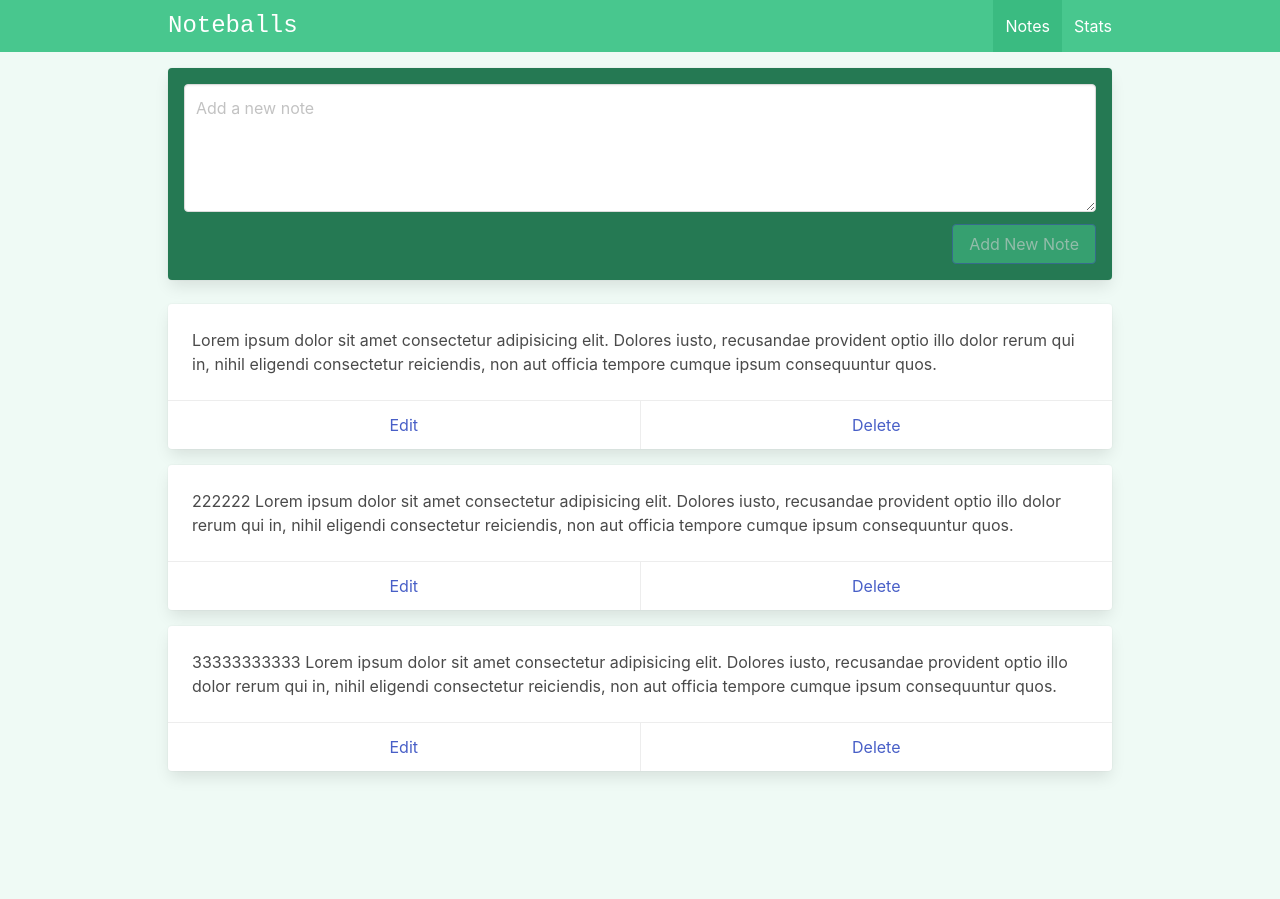
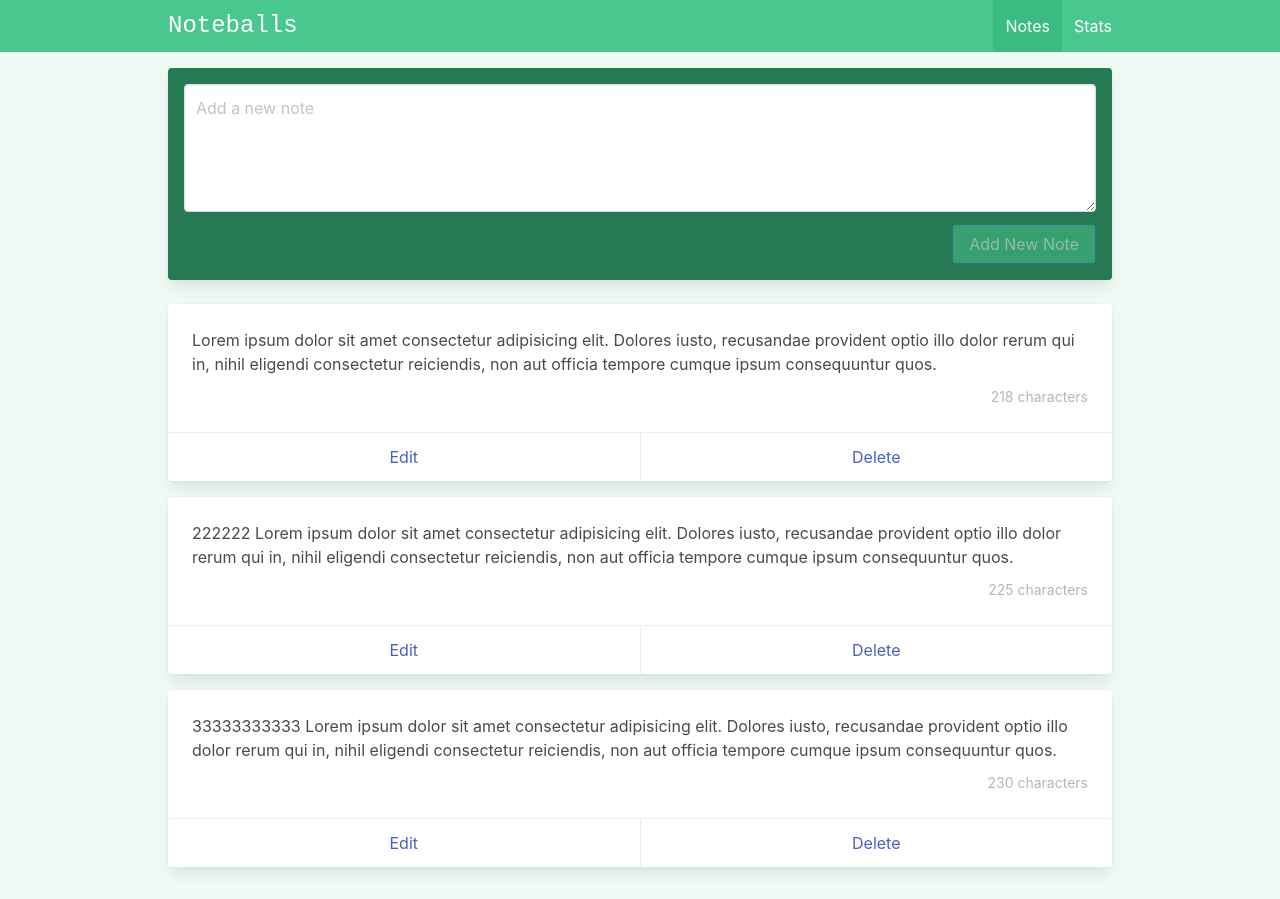
Before and after one commit to yashpwr/noteballs, a Vue app: page /#/ in a window 1280 px wide. Before the commit the page ends 803 px from the top, so only its background shows below. Built offline with nearby package versions, Linux system fonts and the light colour scheme.

Commit message:
Computed property Note Length

```diff
--- a/src/components/Notes/Notes.vue
+++ b/src/components/Notes/Notes.vue
@@ -3,6 +3,9 @@
     <div class="card-content">
       <div class="content">
         {{note.content}}
+        <div class="has-text-right has-text-grey-light mt-2">
+          <small>{{ characterLength }}  </small>
+        </div>
       </div>
     </div>
     <footer class="card-footer">
@@ -14,9 +17,17 @@
 
 <script setup>
 
+import { computed } from 'vue';
+
 const props = defineProps({
   note: Object,
   required: true
 })
 
+const characterLength = computed(() => {
+  let length = props.note.content.length;
+  let description = length > 1 ? 'characters' : 'character'
+  return `${length} ${description}`;
+})
+
 </script>
```
